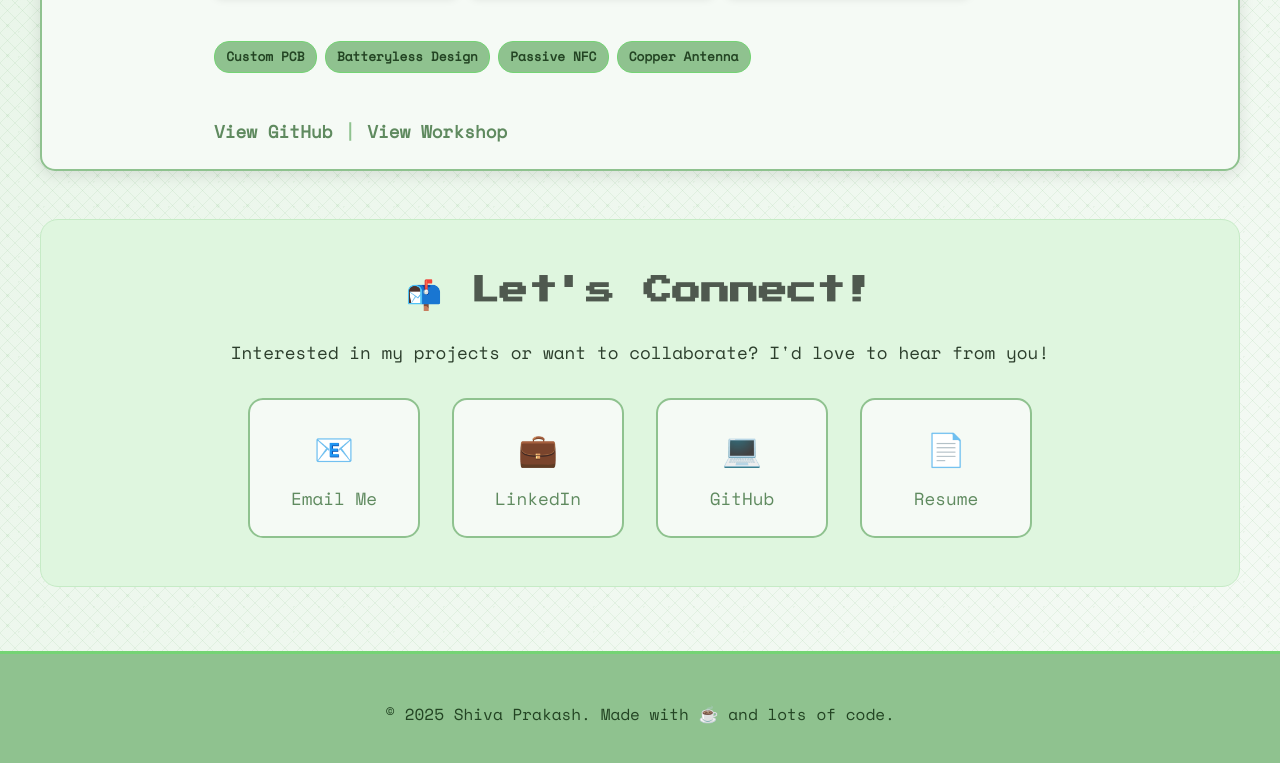
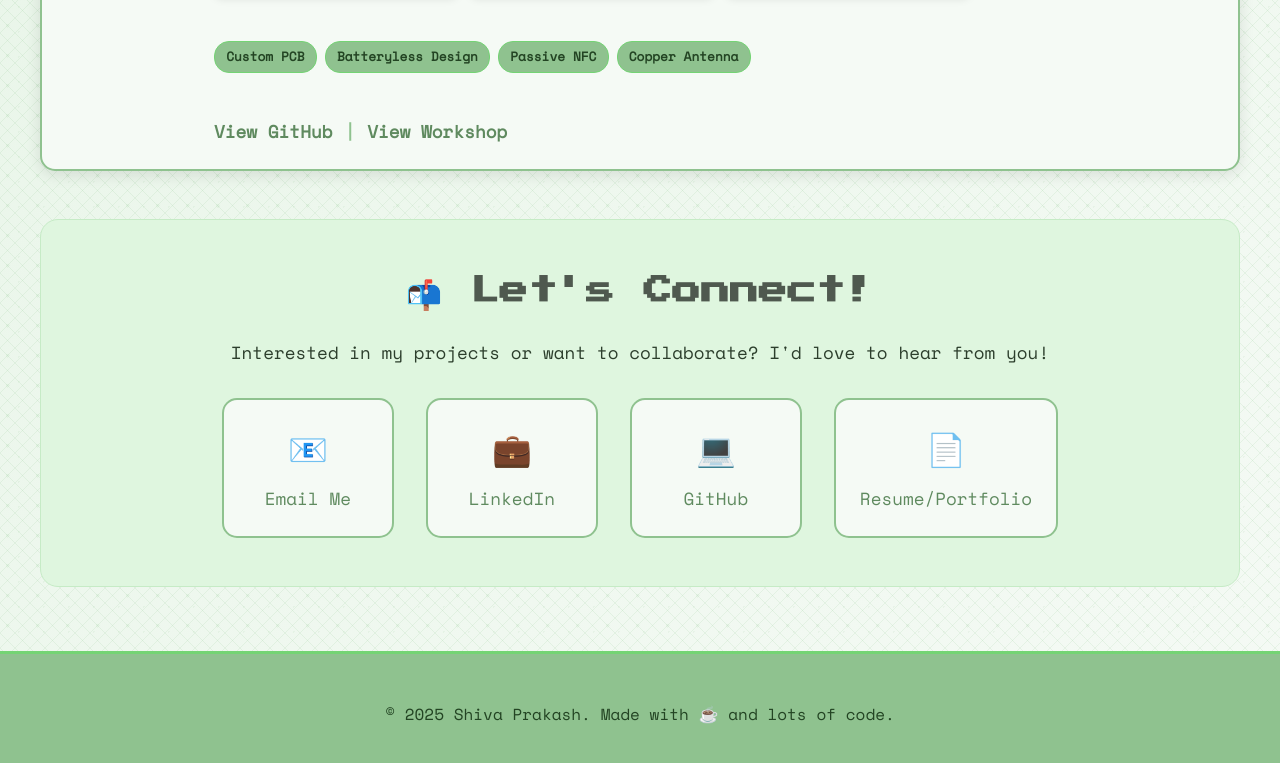
Before and after one commit to shiva233/shiva233.github.io, a plain HTML site: page index.html in a window 1280 px wide. Shown: the part 2712-3475 px from the top of the page. Drawn offline with nearby package versions, Linux system fonts and the light colour scheme.

Commit message:
Update resume link to include portfolio

```diff
--- a/index.html
+++ b/index.html
@@ -181,9 +181,9 @@ I also taught this as a workshop to 100+ high school students, who each got thei
           <span class="contact-icon">💻</span>
           <span>GitHub</span>
         </a>
-        <a href="https://shiva233.github.io/Shiva_Prakash_Resume.pdf" target="_blank" class="contact-link">
+        <a href="https://shiva233.github.io/Shiva_Prakash_Resume_+_Portfolio.pdf" target="_blank" class="contact-link">
           <span class="contact-icon">📄</span>
-          <span>Resume</span>
+          <span>Resume/Portfolio</span>
         </a>
       </div>
     </section>
```
